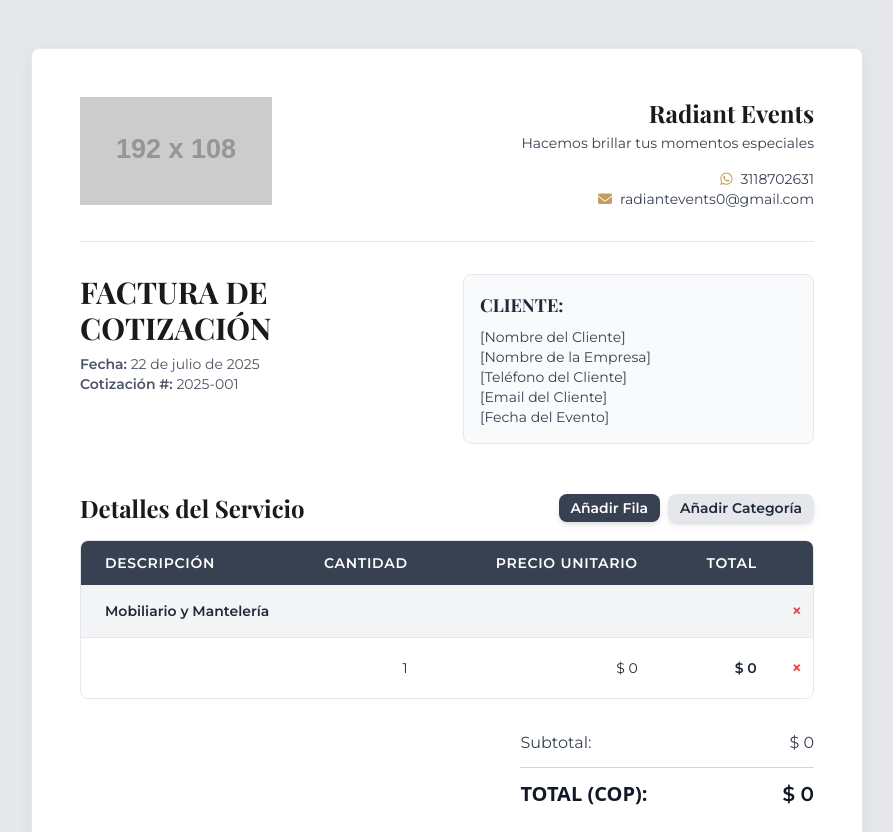
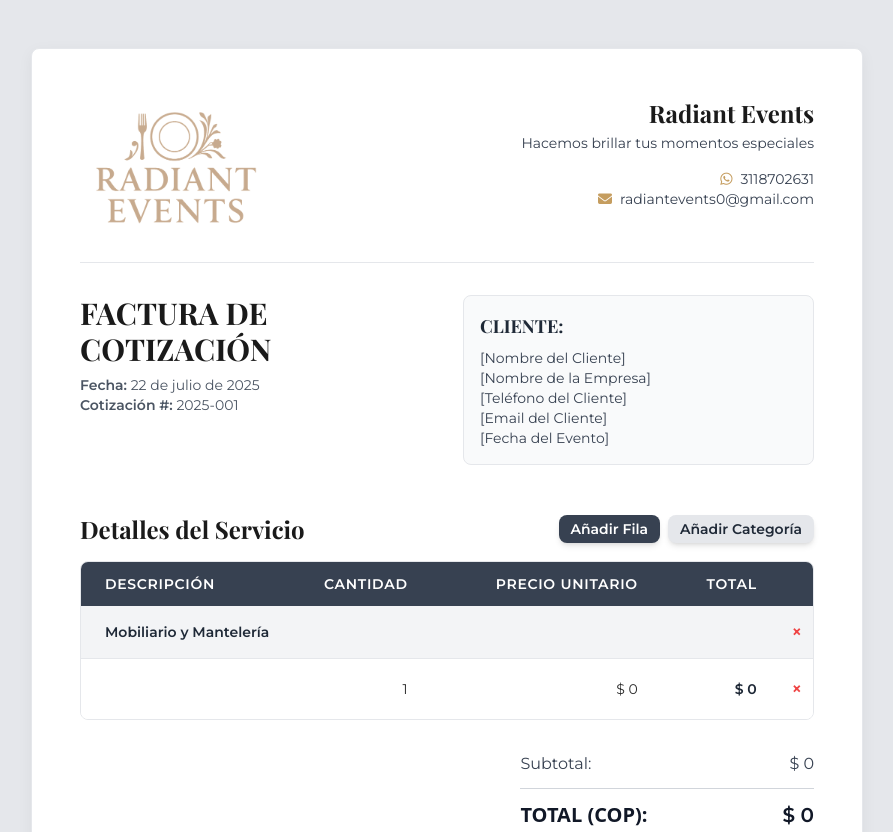
Before and after one commit to vidleonard/Gen-Matrimonio, a plain HTML site: page index.html in a window 1280 px wide. Shown: the top 832 px of the page, without its empty margins (193-1086 px from the left). Drawn offline with nearby package versions, Linux system fonts and the light colour scheme; placeholder pictures from the web are drawn by us.

Commit message:
Update index.html

```diff
--- a/index.html
+++ b/index.html
@@ -53,7 +53,7 @@
             <!-- Header Section -->
             <header class="grid grid-cols-1 sm:grid-cols-2 gap-8 pb-8 border-b border-gray-200">
                 <div class="w-48">
-                    <img src="/RE-LOGO.png" alt="Logo de Radiant Events" class="w-full h-auto" onerror="this.onerror=null;this.src='https://placehold.co/192x108/e8e8e8/c59d5f?text=RE';">
+                    <img src="/logo.png" alt="Logo de Radiant Events" class="w-full h-auto" onerror="this.onerror=null;this.src='https://placehold.co/192x108/e8e8e8/c59d5f?text=RE';">
                 </div>
                 <div class="text-left sm:text-right text-sm text-gray-700">
                     <h2 class="text-2xl">Radiant Events</h2>
```
